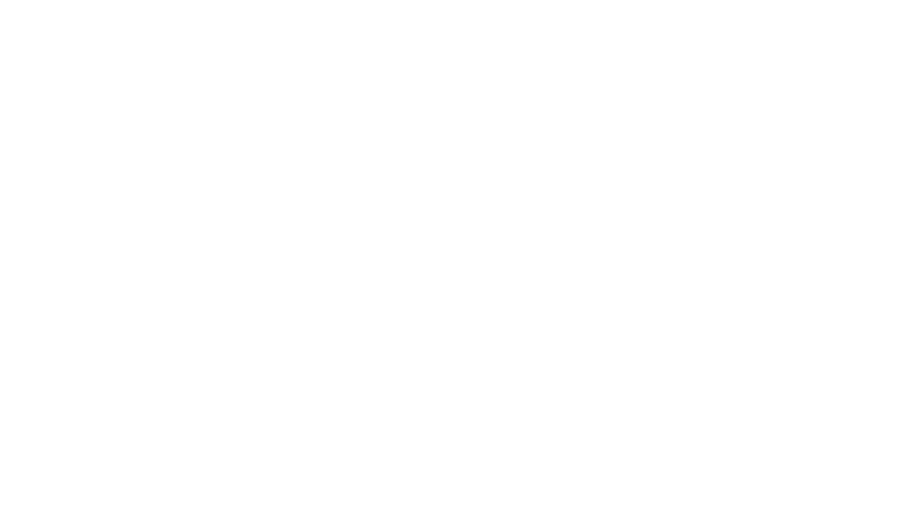
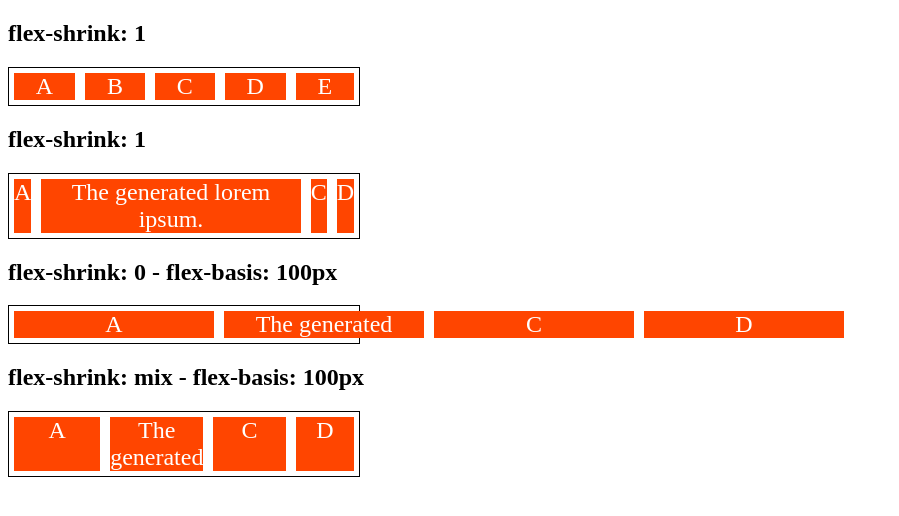
Before and after one commit to biraneves/dio-santander-bootcamp, a plain HTML site: page mod02 - html-css-js/b - flexbox-css/09-flex-shrink.html in a window 1280 px wide. Shown: the whole page, without its empty margins (0-899 px from the left). Drawn offline with Linux system fonts and the light colour scheme.

Commit message:
Estrutura básica do flex shrink

```diff
--- a/mod02 - html-css-js/b - flexbox-css/09-flex-shrink.html
+++ b/mod02 - html-css-js/b - flexbox-css/09-flex-shrink.html
@@ -1,17 +1,89 @@
 <!DOCTYPE html>
-<html lang="pt-br">
+<html lang='pt-br'>
 <head>
-    <meta charset="UTF-8">
-    <meta http-equiv="X-UA-Compatible" content="IE=edge">
-    <meta name="viewport" content="width=device-width, initial-scale=1.0">
+    <meta charset='UTF-8'>
+    <meta http-equiv='X-UA-Compatible' content='IE=edge'>
+    <meta name='viewport' content='width=device-width, initial-scale=1.0'>
     <title>Fundamentos - Flex Shrink</title>
     <style>
 
+        .container {
+            display: flex;
+            border: solid 1px black;
+            max-width: 350px;
+        }
 
+        .item {
+            margin: 5px;
+            background: orangered;
+            font-size: 24px;
+            margin: 5px;
+            color: white;
+            text-align: center;
+        }
+
+        .s-0 {
+            flex-shrink: 0;
+        }
+
+        .s-1 {
+            flex-shrink: 1;
+        }
+
+        .s-2 {
+            flex-shrink: 2;
+        }
+
+        .s-3 {
+            flex-shrink: 3;
+        }
+
+        .fb-100 {
+            flex-basis: 100px;
+        }
+
+        .fb-200 {
+            flex-basis: 200px;
+        }
+
+        .fg-1 {
+            flex-grow: 1;
+        }
 
     </style>
 </head>
 <body>
+    <h2>flex-shrink: 1</h2>
+    <div class="container">
+        <div class="item s-1 fg-1">A</div>
+        <div class="item s-1 fg-1">B</div>
+        <div class="item s-1 fg-1">C</div>
+        <div class="item s-1 fg-1">D</div>
+        <div class="item s-1 fg-1">E</div>
+    </div>
 
+    <h2>flex-shrink: 1</h2>
+    <div class="container">
+        <div class="item s-1 fg-1">A</div>
+        <div class="item s-1 fg-1">The generated lorem ipsum.</div>
+        <div class="item s-1 fg-1">C</div>
+        <div class="item s-1 fg-1">D</div>
+    </div>
+
+    <h2>flex-shrink: 0 - flex-basis: 100px</h2>
+    <div class="container">
+        <div class="item s-0 fg-1 fb-200">A</div>
+        <div class="item s-0 fg-1 fb-200">The generated</div>
+        <div class="item s-0 fg-1 fb-200">C</div>
+        <div class="item s-0 fg-1 fb-200">D</div>
+    </div>
+
+    <h2>flex-shrink: mix - flex-basis: 100px</h2>
+    <div class="container">
+        <div class="item s-1 fg-1 fb-100">A</div>
+        <div class="item s-2 fg-1 fb-100">The generated</div>
+        <div class="item s-2 fg-1 fb-100">C</div>
+        <div class="item s-3 fg-1 fb-100">D</div>
+    </div>
 </body>
 </html>
```
